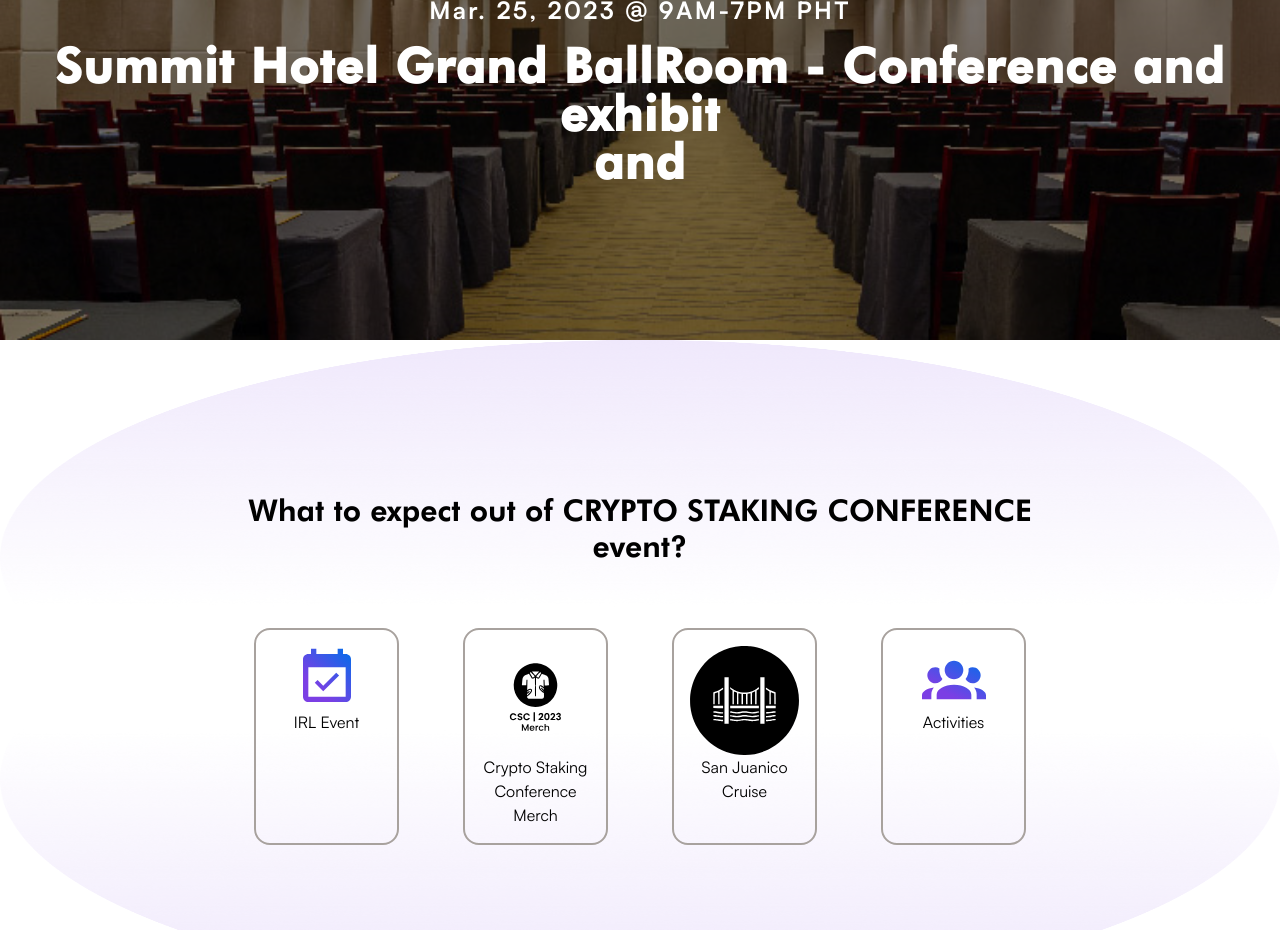
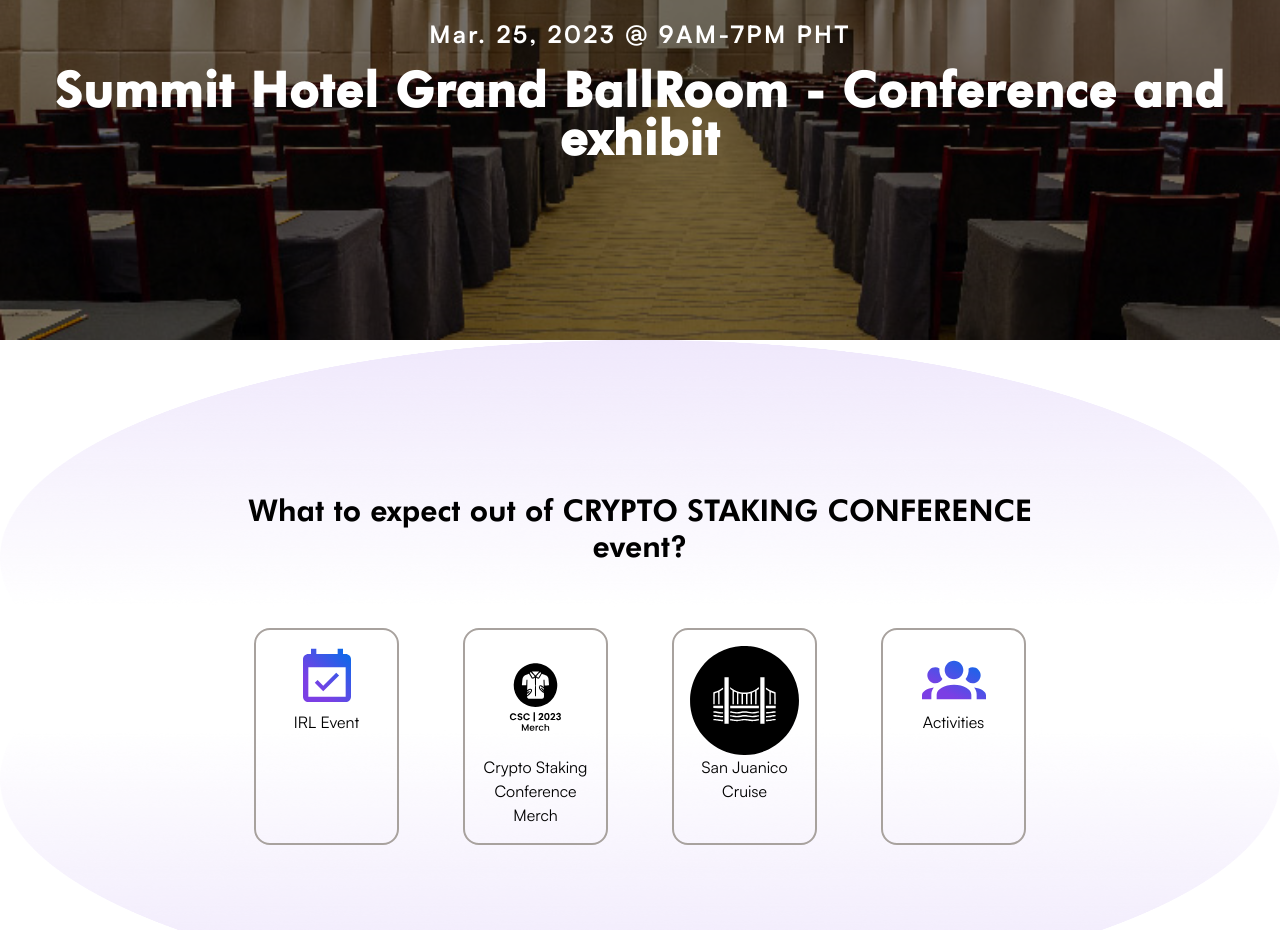
Before and after one commit to itsnalla/Event, a React (Create React App) app: page / in a window 1280 px wide. Shown: the part 960-1890 px from the top of the page. Built offline with nearby package versions, Linux system fonts and the light colour scheme.

Commit message:
Update Home.tsx

```diff
--- a/src/pages/Home/Home.tsx
+++ b/src/pages/Home/Home.tsx
@@ -127,7 +127,7 @@
           <h1 className="text-center font-futura text-3xl font-bold tracking-wide md:text-5xl">
             Summit Hotel Grand BallRoom - Conference and exhibit
             <h2>
-              <span>and</span>
+              <span></span>
             </h2>
 
           </h1>
```
